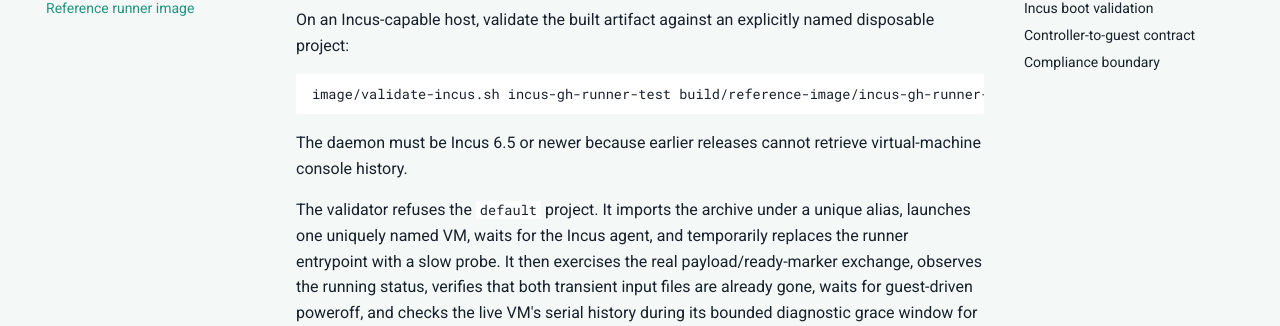
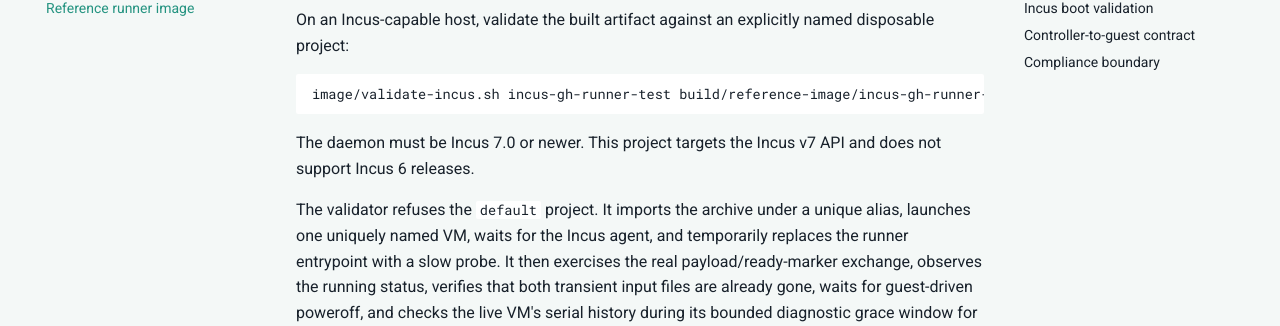
Before and after one commit to meigma/incus-gh-runner, an MkDocs documentation site: the page built from docs/docs/reference-image.md, in a window 1280 px wide and 900 px high, scrolled down 690 px. Shown: the part 127-453 px from the top of the window. Built offline with MkDocs 1.6.1 and Material for MkDocs 9.7.7, drawn with Linux system fonts in a browser that asks for light colours; comment, search, counter and statistics services are not loaded.

Commit message:
chore(incus): require version 7 or newer (#13)

````diff
--- a/docs/docs/reference-image.md
+++ b/docs/docs/reference-image.md
@@ -36,8 +36,8 @@ named disposable project:
 image/validate-incus.sh incus-gh-runner-test build/reference-image/incus-gh-runner-ubuntu-24.04-x86_64.tar.xz
 ```
 
-The daemon must be Incus 6.5 or newer because earlier releases cannot retrieve
-virtual-machine console history.
+The daemon must be Incus 7.0 or newer. This project targets the Incus v7 API
+and does not support Incus 6 releases.
 
 The validator refuses the `default` project. It imports the archive under a
 unique alias, launches one uniquely named VM, waits for the Incus agent, and
````
Also changed, not shown: README.md, 2 other files.
